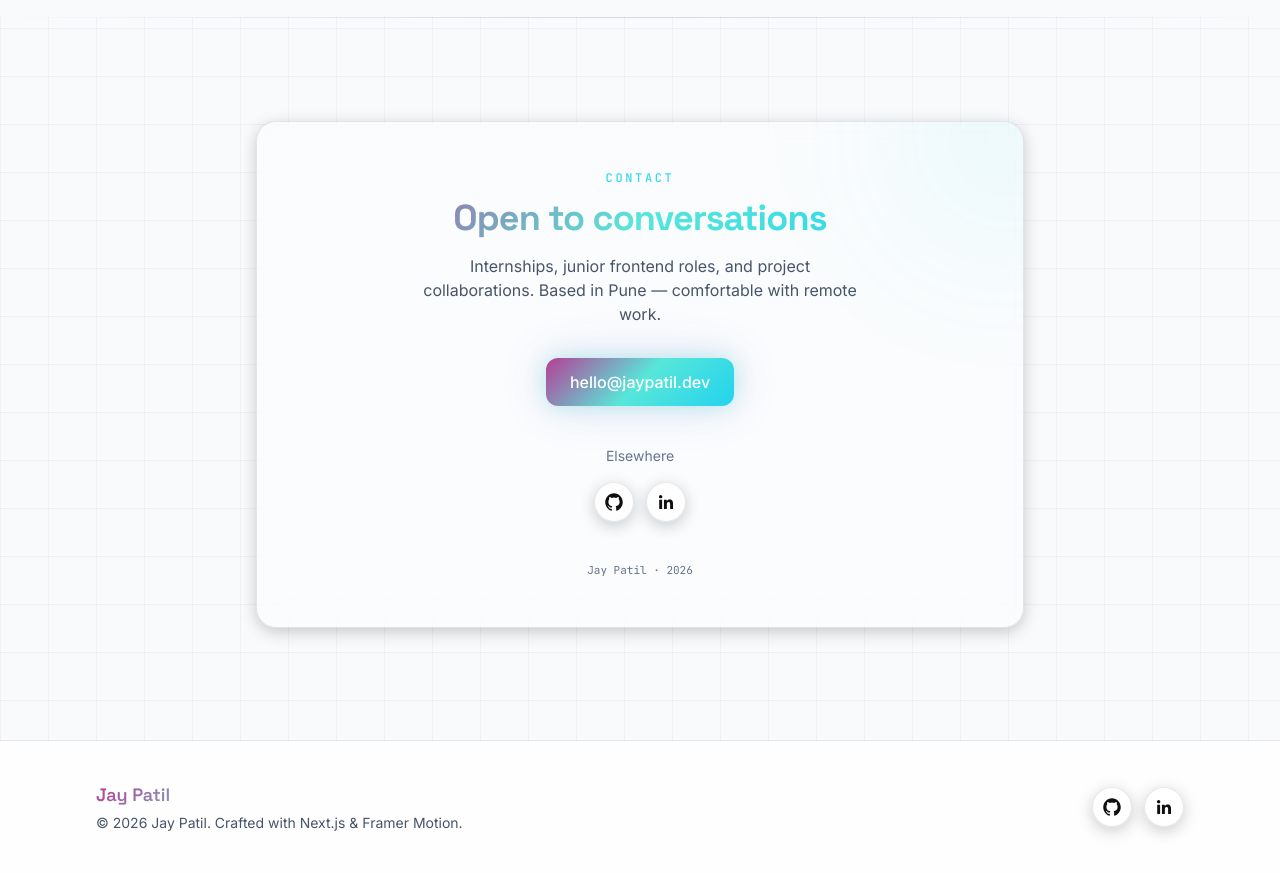
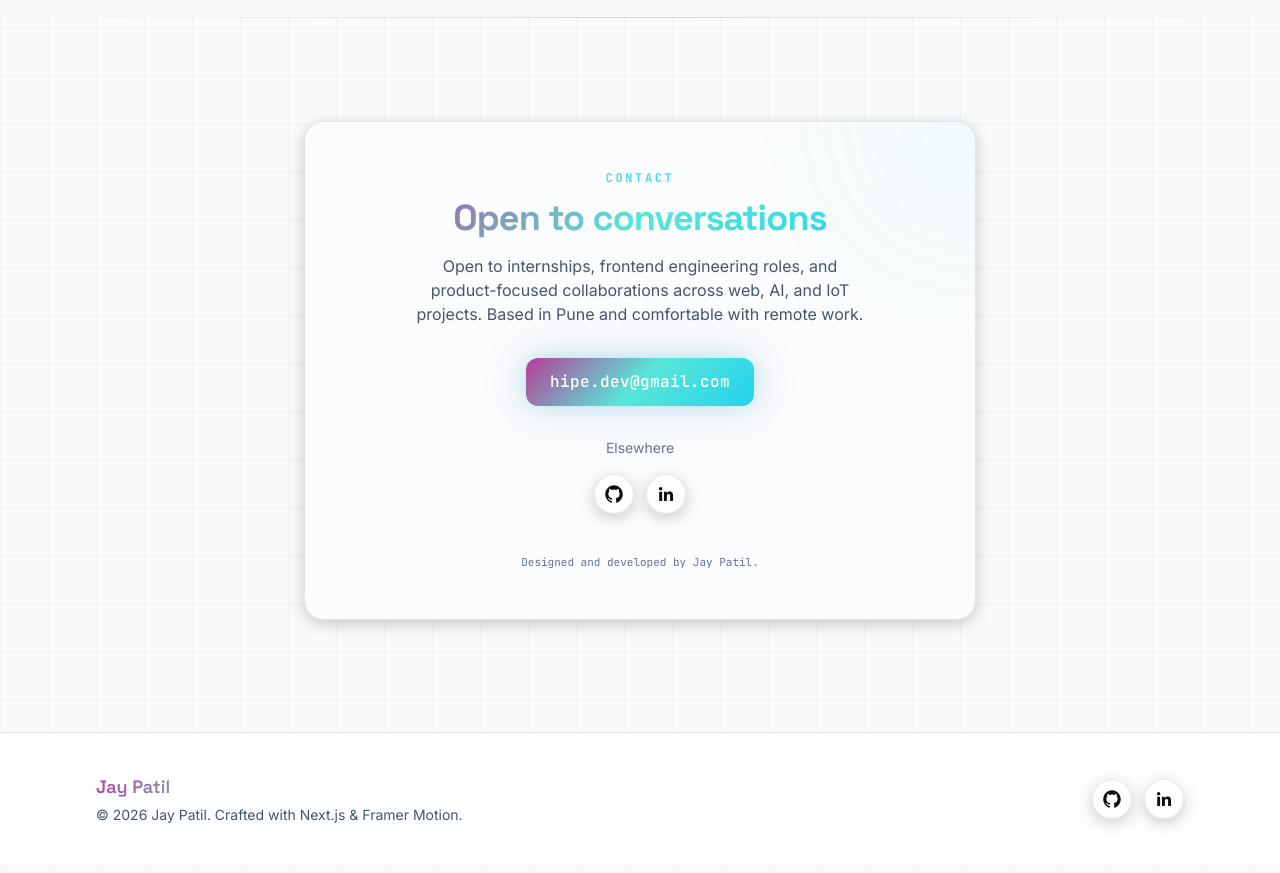
Before and after one commit to ItzHipe/Portfolio, a Next.js app: page / in a window 1280 px wide. Shown: the part 8420-9293 px from the top of the page. Built offline with nearby package versions, Linux system fonts and the light colour scheme.

Commit message:
Refine contact section polish and CTA hierarchy

```diff
--- a/src/components/contact/ContactSection.js
+++ b/src/components/contact/ContactSection.js
@@ -12,10 +12,10 @@ export default function ContactSection() {
       aria-labelledby="contact-heading"
     >
       <div className="section-container">
-        <FadeIn className="card-premium relative mx-auto max-w-3xl overflow-hidden p-8 text-center sm:p-10 md:p-12">
+        <FadeIn className="card-premium relative mx-auto max-w-2xl overflow-hidden p-8 text-center sm:p-10 md:p-12">
           <div
             aria-hidden
-            className="pointer-events-none absolute -right-20 -top-20 h-48 w-48 rounded-full bg-accent-cyan/10 blur-[80px]"
+            className="pointer-events-none absolute -right-20 -top-20 h-40 w-40 rounded-full bg-accent-cyan/10 blur-[80px]"
           />
 
           <p className="eyebrow mb-3">Contact</p>
@@ -30,18 +30,22 @@ export default function ContactSection() {
           </p>
 
           <FadeIn delay={0.08} className="mt-8">
-            <Button href={`mailto:${contactContent.email}`} size="lg" className="btn-tactile">
+            <Button
+             href={`mailto:${contactContent.email}`}
+             size="md"
+            className="btn-tactile font-mono tracking-wide"
+            >
               {contactContent.email}
             </Button>
           </FadeIn>
 
-          <FadeIn delay={0.14} className="mt-10">
+          <FadeIn delay={0.14} className="mt-8">
             <p className="mb-4 text-sm text-subtle">Elsewhere</p>
             <SocialLinks className="justify-center" />
           </FadeIn>
 
           <p className="mt-10 font-mono text-[11px] text-subtle">
-            {siteConfig.name} · {new Date().getFullYear()}
+            Designed and developed by {siteConfig.name}.
           </p>
         </FadeIn>
       </div>
--- a/src/data/contact.js
+++ b/src/data/contact.js
@@ -1,6 +1,6 @@
 export const contactContent = {
   title: 'Open to conversations',
   subtitle:
-    'Internships, junior frontend roles, and project collaborations. Based in Pune — comfortable with remote work.',
-  email: 'hello@jaypatil.dev',
+    'Open to internships, frontend engineering roles, and product-focused collaborations across web, AI, and IoT projects. Based in Pune and comfortable with remote work.',
+  email: 'hipe.dev@gmail.com',
 }
```
